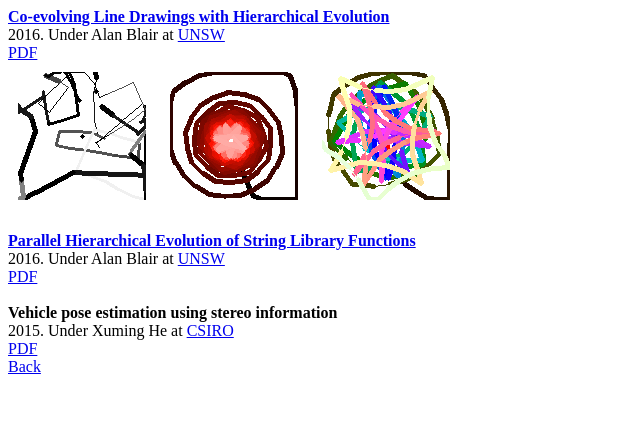
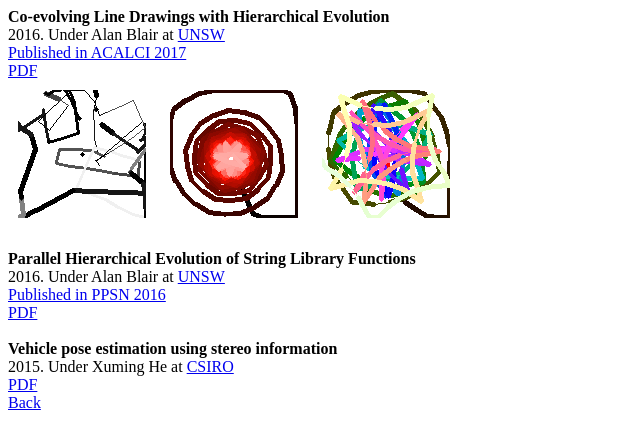
Before and after one commit to vejka/vejka.github.io, a plain HTML site: page research/index.html in a window 1280 px wide. Shown: the whole page, without its empty margins (0-640 px from the left). Drawn offline with Linux system fonts and the light colour scheme.

Commit message:
Update index.html

```diff
--- a/research/index.html
+++ b/research/index.html
@@ -8,9 +8,11 @@
   </style>
 </head>
 <body>
-  <b> <a href="https://link.springer.com/chapter/10.1007/978-3-319-51691-2_4">Co-evolving Line Drawings with Hierarchical Evolution</a></b>
+  <b>Co-evolving Line Drawings with Hierarchical Evolution</b>
   <br>
   2016. Under Alan Blair at <a href = 'https://www.engineering.unsw.edu.au/computer-science-engineering/'>UNSW</a>
+  <br>
+  <a href="https://link.springer.com/chapter/10.1007/978-3-319-51691-2_4">Published in ACALCI 2017</a>
   <br>
   <a href="hercl_art.pdf">PDF</a>
   <br>
@@ -20,9 +22,11 @@
   <br>
   <br>
 
-  <b> <a href="https://link.springer.com/chapter/10.1007/978-3-319-45823-6_26">Parallel Hierarchical Evolution of String Library Functions</a></b>
+  <b>Parallel Hierarchical Evolution of String Library Functions</b>
   <br>
   2016. Under Alan Blair at <a href = 'https://www.engineering.unsw.edu.au/computer-science-engineering/'>UNSW</a>
+  <br>
+  <a href="https://link.springer.com/chapter/10.1007/978-3-319-45823-6_26">Published in PPSN 2016</a>
   <br>
   <a href="hercl_string.pdf">PDF</a>
 
```
